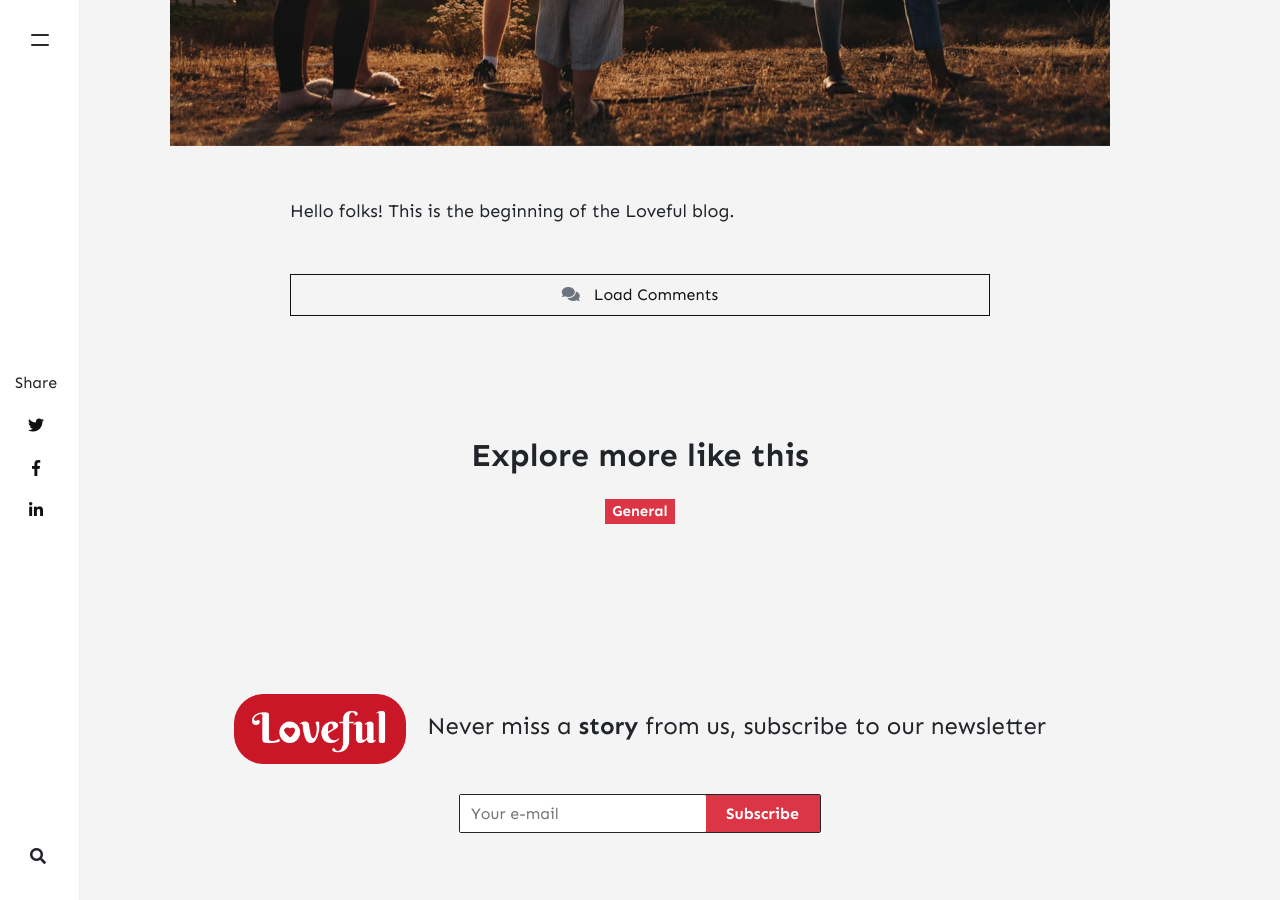
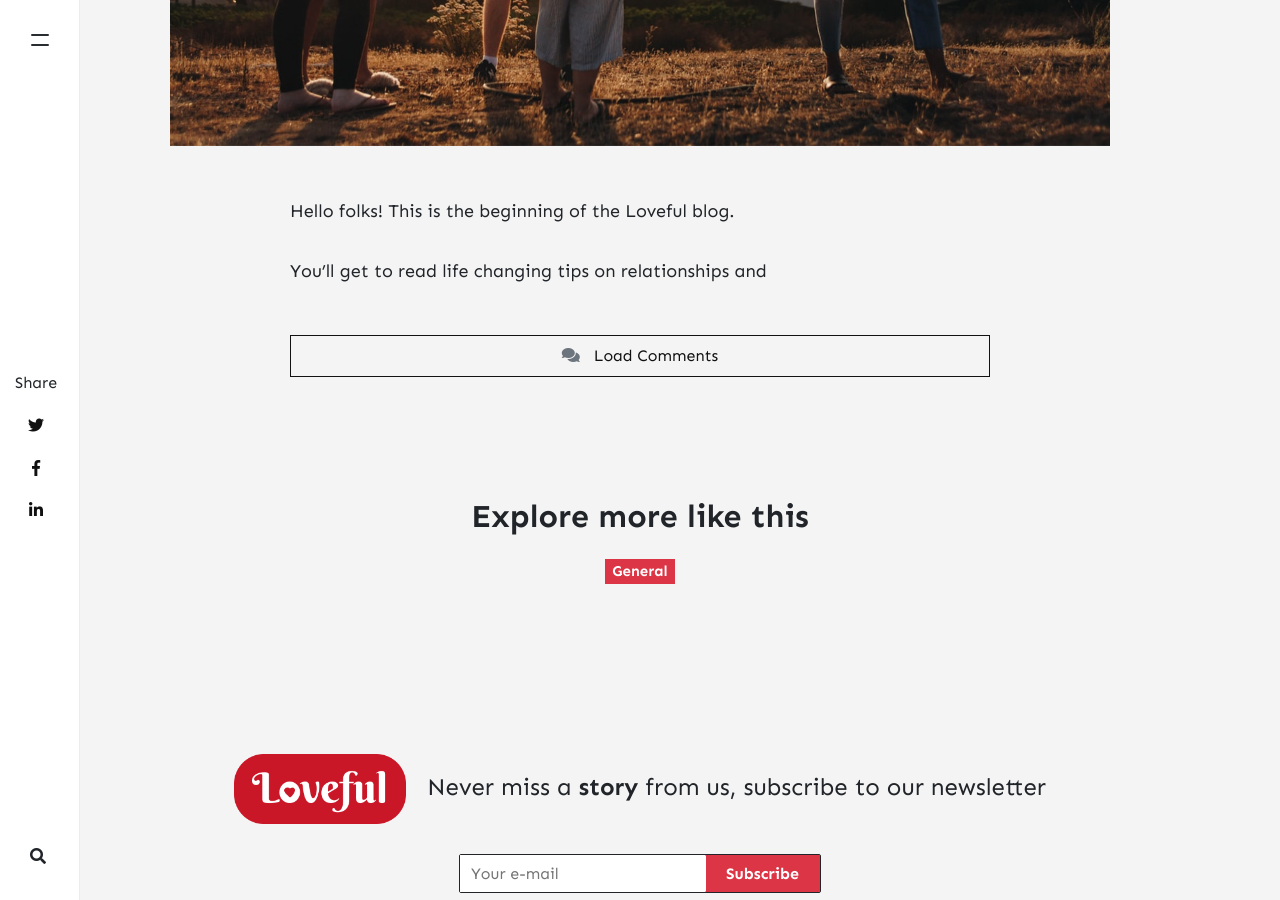
Before and after one commit to stackbit-projects/happy-zebra-28bc2, a Jekyll site: the page built from _posts/2021-09-01-welcome-to-loveful.md, in a window 1280 px wide and 900 px high, scrolled down 847 px. Built offline with Jekyll 4.4.1, drawn with Linux system fonts in a browser that asks for light colours; nearby versions of some CDN libraries; comment, search, counter and statistics services are not loaded.

Commit message:
2021-09-01-welcome-to-loveful.md: changed

```diff
--- a/_posts/2021-09-01-welcome-to-loveful.md
+++ b/_posts/2021-09-01-welcome-to-loveful.md
@@ -9,3 +9,5 @@ image: assets/images/2.jpg
 
 Hello folks!
 This is the beginning of the Loveful blog.
+
+You'll get to read life changing tips on relationships and
```
